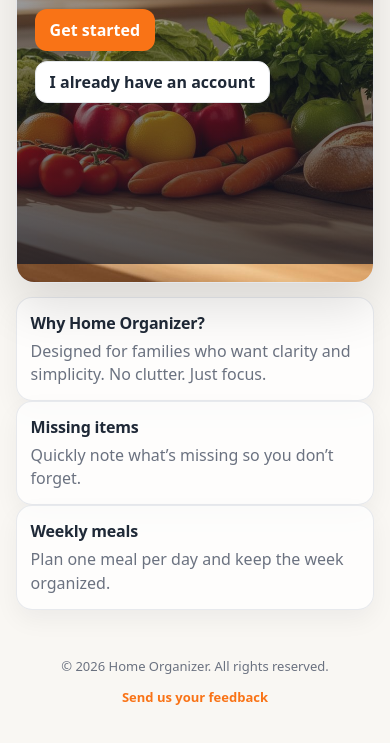
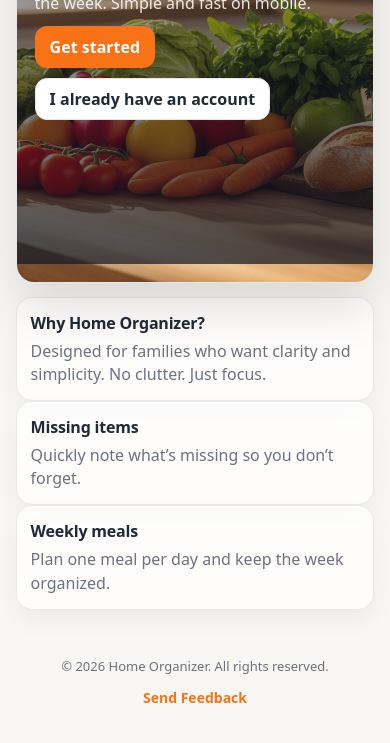
Before and after one commit to Dinelegacy/Home-Organizer-App, a plain HTML site: page docs/index.html in a window 390 px wide. Shown: the part 435-1178 px from the top of the page. Drawn offline with Linux system fonts and the light colour scheme.

Commit message:
docs styles

```diff
--- a/docs/index.html
+++ b/docs/index.html
@@ -70,7 +70,7 @@
         </section>
         <footer class="footer">
             <p>© 2026 Home Organizer. All rights reserved.</p>
-            <a href="/docs/feedback.html">Send us your feedback</a>
+            <a href="/docs/feedback.html">Send Feedback</a>
         </footer>
 
     </div>
--- a/docs/styles/base.css
+++ b/docs/styles/base.css
@@ -278,6 +278,7 @@ textarea:focus {
     color: var(--primary);
     font-weight: 600;
     text-decoration: none;
+    font-size: 14px;
 }
 
 .footer a:hover {
--- a/docs/styles/landing.css
+++ b/docs/styles/landing.css
@@ -75,7 +75,7 @@
   }
 
   .heroOverlay h2 {
-    font-size: 28px;
+    font-size: 40px;
   }
 }
 
```
